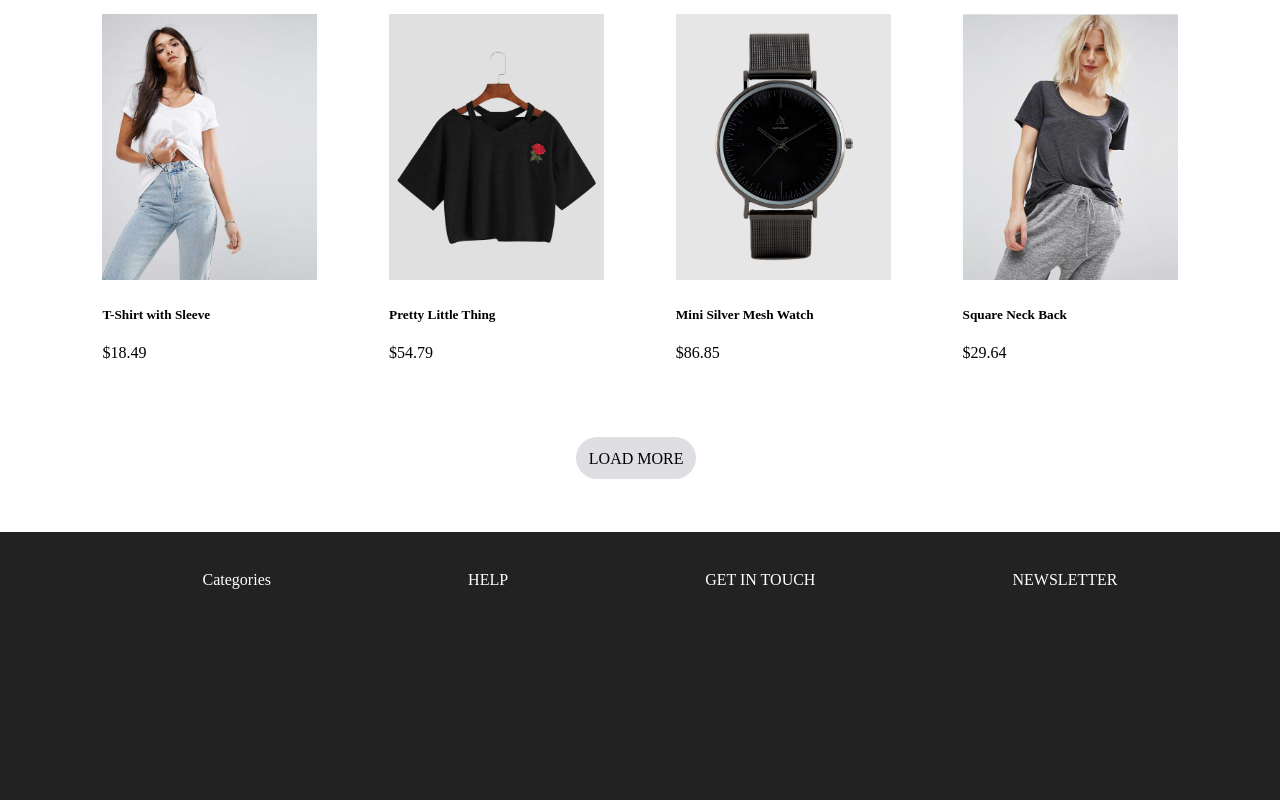
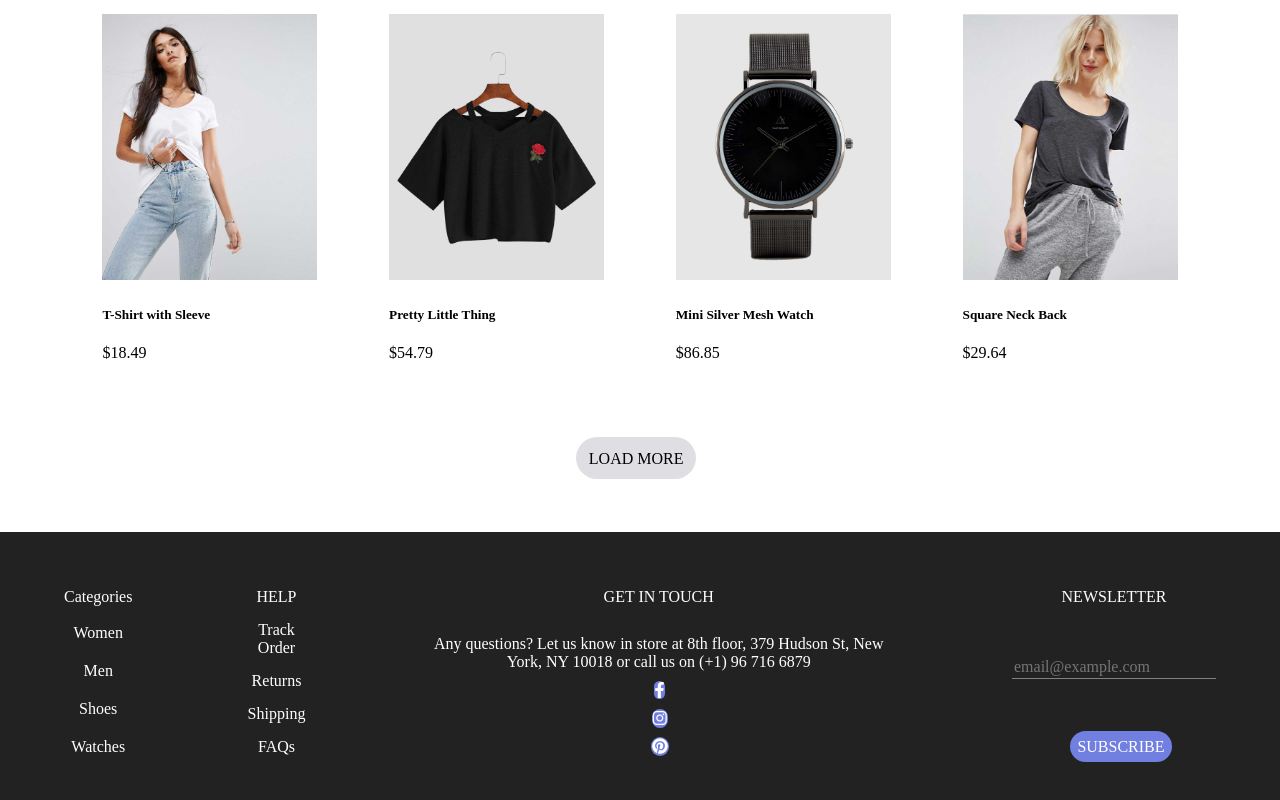
Before and after one commit to timbaCodes/COZAStore, a plain HTML site: page index.html in a window 1280 px wide. Shown: the part 2416-3216 px from the top of the page. Drawn offline with Linux system fonts and the light colour scheme.

Commit message:
footer modification

```diff
--- a/css/style.css
+++ b/css/style.css
@@ -208,17 +208,47 @@ footer{
      height: 60vh;
      background: rgb(34,34,34);
      color: white;
+     padding-top: 8%;
 }
 footer ul{
      margin: 0 5%;
      display: flex;
-     justify-content: space-around;
+     justify-content: space-between;
      height: 20%;
      align-items: center;
+     padding: 0;
+     gap: 10%;
 }
 footer ul a{
      text-decoration: none;
 }
 footer ul li{
      list-style: none;
+     text-align: center;
 }
+footer ul li ul {
+     display: flex;
+     flex-direction: column;
+     justify-content: space-between;
+     height: 150px;
+     margin: 0;
+     padding-top: 25%;
+     gap: 5%;
+     text-align: right;
+}
+footer ul li:nth-child(3) ul{
+     padding: 0;
+     padding-top: 6%;
+}
+footer  a{
+     color: white;
+     background: rgb(113,127,224);
+     padding: 8%;
+     border-radius: 50px;
+}
+footer input{
+     background: none;
+     border: none;
+     border-bottom: 1px solid gray;
+     /* border-bottom-height: 50px; */
+}
--- a/index.html
+++ b/index.html
@@ -228,10 +228,49 @@
     </div>
     <footer>
       <ul>
-        <li>Categories</li>
-        <li>HELP</li>
-        <li>GET IN TOUCH</li>
-        <li>NEWSLETTER</li>
+        <li>
+          Categories
+          <ul>
+            <li>Women</li>
+            <li>Men</li>
+            <li>Shoes</li>
+            <li>Watches</li>
+          </ul>
+        </li>
+        <li>
+          HELP
+          <ul>
+            <li>Track Order</li>
+            <li>Returns</li>
+            <li>Shipping</li>
+            <li>FAQs</li>
+          </ul>
+        </li>
+        <li>
+          GET IN TOUCH
+          <ul>
+            <li>
+              Any questions? Let us know in store at 8th floor, 379 Hudson St,
+              New York, NY 10018 or call us on (+1) 96 716 6879
+            </li>
+            <li><a href="#"><i class="fa-brands fa-facebook-f"></i></a></li>
+            <li><a href="#"><i class="fa-brands fa-instagram"></i></a></li>
+            <li><a href="#"><i class="fa-brands fa-pinterest"></i></a></li>
+          </ul>
+        </li>
+        <li>
+          NEWSLETTER
+          <ul>
+            <li>
+              <input
+                type="search"
+                placeholder="email@example.com
+              "
+              />
+            </li>
+            <li><a href="#">SUBSCRIBE</a></li>
+          </ul>
+        </li>
       </ul>
     </footer>
     <script type="text/javascript" src="js/main.js"></script>
```
